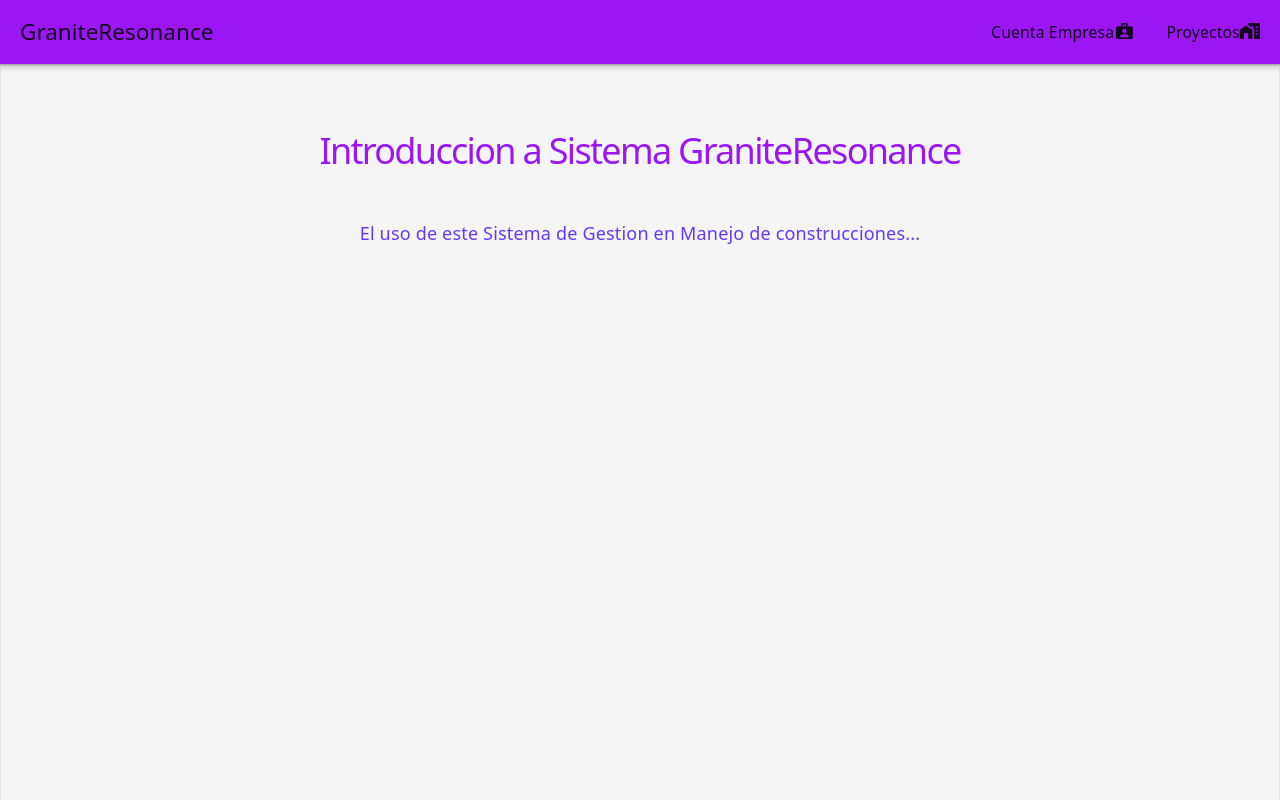
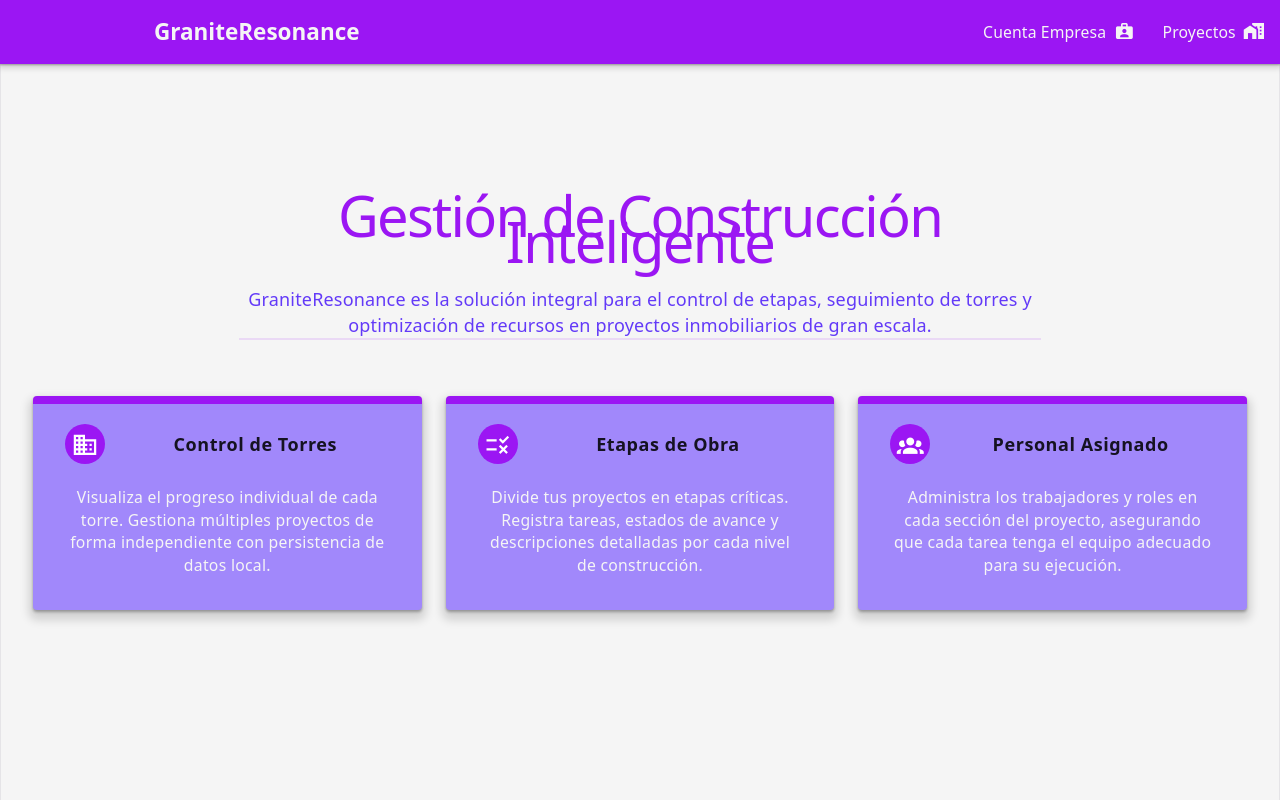
Before and after one commit to MachadoLuis/GestionConstruccionesFront, a Vue app: page / in a window 1280 px wide. Built offline with nearby package versions, Linux system fonts and the light colour scheme.

Commit message:
fix:Index

```diff
--- a/src/pages/index.vue
+++ b/src/pages/index.vue
@@ -1,29 +1,88 @@
 <script setup>
-
+import {useRouter} from "vue-router";
+const router = useRouter();
+const go_to_projects = () => {
+  router.push("/projects");
+}
 </script>
 
 <template>
-  <v-container fluid>
-    <v-app-bar :elevation="2" style="background-color:#9B16F3">
-      <v-app-bar-title style="flex: 0 1 auto; min-width: min-content;">GraniteResonance</v-app-bar-title>
+  <v-container fluid class="pa-8">
+    <v-app-bar :elevation="2" style="background-color:#9B16F3" color="white">
+      <v-app-bar-title class="font-weight-bold" style="color:#F5F5F5">GraniteResonance</v-app-bar-title>
       <v-spacer></v-spacer>
       <template v-slot:append>
-        <v-btn>
+        <v-btn variant="text" style="color:#F5F5F5">
           Cuenta Empresa
-          <v-icon>mdi-briefcase-account</v-icon>
+          <v-icon end>mdi-briefcase-account</v-icon>
         </v-btn>
-        <v-btn>
+        <v-btn variant="text" style="color:#F5F5F5" @Click="go_to_projects">
           Proyectos
-          <v-icon>mdi-home-city</v-icon>
+          <v-icon end>mdi-home-city</v-icon>
         </v-btn>
       </template>
     </v-app-bar>
-    <v-row class="justify">
-      <v-col cols="12">
-        <h1 style="font-size:2em; color:#9B16F3">Introduccion a Sistema GraniteResonance</h1>
+
+    <v-row class="mt-12 justify-center">
+      <v-col cols="12" md="10" lg="8" class="text-center">
+        <h1 class="text-h3 font-weight-black mb-4" style="color:#9B16F3">
+          Gestión de Construcción Inteligente
+        </h1>
+        <p class="text-h6 mb-8" style="color:#633AF8">
+          GraniteResonance es la solución integral para el control de etapas,
+          seguimiento de torres y optimización de recursos en proyectos inmobiliarios de gran escala.
+        </p>
+        <v-divider class="mb-8" :thickness="2" color="#9B16F3"></v-divider>
       </v-col>
-      <v-col cols="12">
-        <p style="color:#633AF8">El uso de este Sistema de Gestion en Manejo de construcciones...</p>
+    </v-row>
+
+    <v-row>
+      <v-col cols="12" md="4">
+        <v-card class="mx-auto pa-4" elevation="4" border="t-xl" style="border-color: #9B16F3 !important ; background-color:#A188FB">
+          <v-list-item profile>
+            <template v-slot:prepend>
+              <v-avatar color="#9B16F3">
+                <v-icon color="white">mdi-domain</v-icon>
+              </v-avatar>
+            </template>
+            <v-list-item-title class="text-h6 font-weight-bold">Control de Torres</v-list-item-title>
+          </v-list-item>
+          <v-card-text style="color:#F5F5F5">
+            Visualiza el progreso individual de cada torre. Gestiona múltiples proyectos de forma independiente con persistencia de datos local.
+          </v-card-text>
+        </v-card>
+      </v-col>
+
+      <v-col cols="12" md="4">
+        <v-card class="mx-auto pa-4" elevation="4" border="t-xl" style="border-color: #9B16F3 !important ; background-color:#A188FB">
+          <v-list-item profile>
+            <template v-slot:prepend>
+              <v-avatar color="#9B16F3">
+                <v-icon color="white">mdi-list-status</v-icon>
+              </v-avatar>
+            </template>
+            <v-list-item-title class="text-h6 font-weight-bold">Etapas de Obra</v-list-item-title>
+          </v-list-item>
+          <v-card-text style="color:#F5F5F5">
+            Divide tus proyectos en etapas críticas. Registra tareas, estados de avance y descripciones detalladas por cada nivel de construcción.
+          </v-card-text>
+        </v-card>
+      </v-col>
+
+      <v-col cols="12" md="4">
+        <v-card class="mx-auto pa-4" elevation="4" border="t-xl" style="border-color: #9B16F3 !important ; background-color:#A188FB">
+          <v-list-item profile>
+            <template v-slot:prepend>
+              <v-avatar color="#9B16F3">
+                <v-icon color="white">mdi-account-group</v-icon>
+              </v-avatar>
+            </template>
+            <v-list-item-title class="text-h6 font-weight-bold">Personal Asignado</v-list-item-title>
+          </v-list-item>
+          <v-card-text style="color:#F5F5F5">
+            Administra los trabajadores y roles en cada sección del proyecto, asegurando que cada tarea tenga el equipo adecuado para su ejecución.
+          </v-card-text>
+        </v-card>
       </v-col>
     </v-row>
   </v-container>
```
